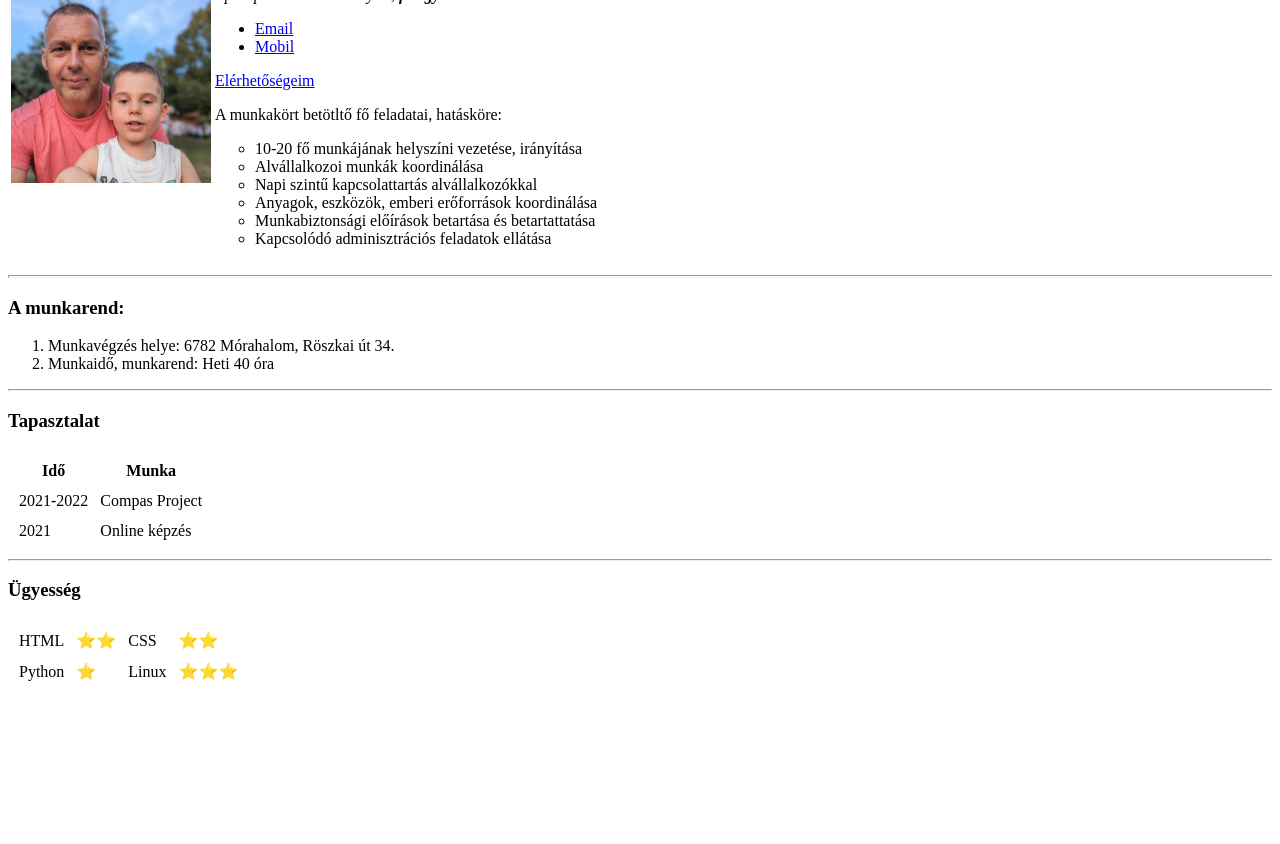
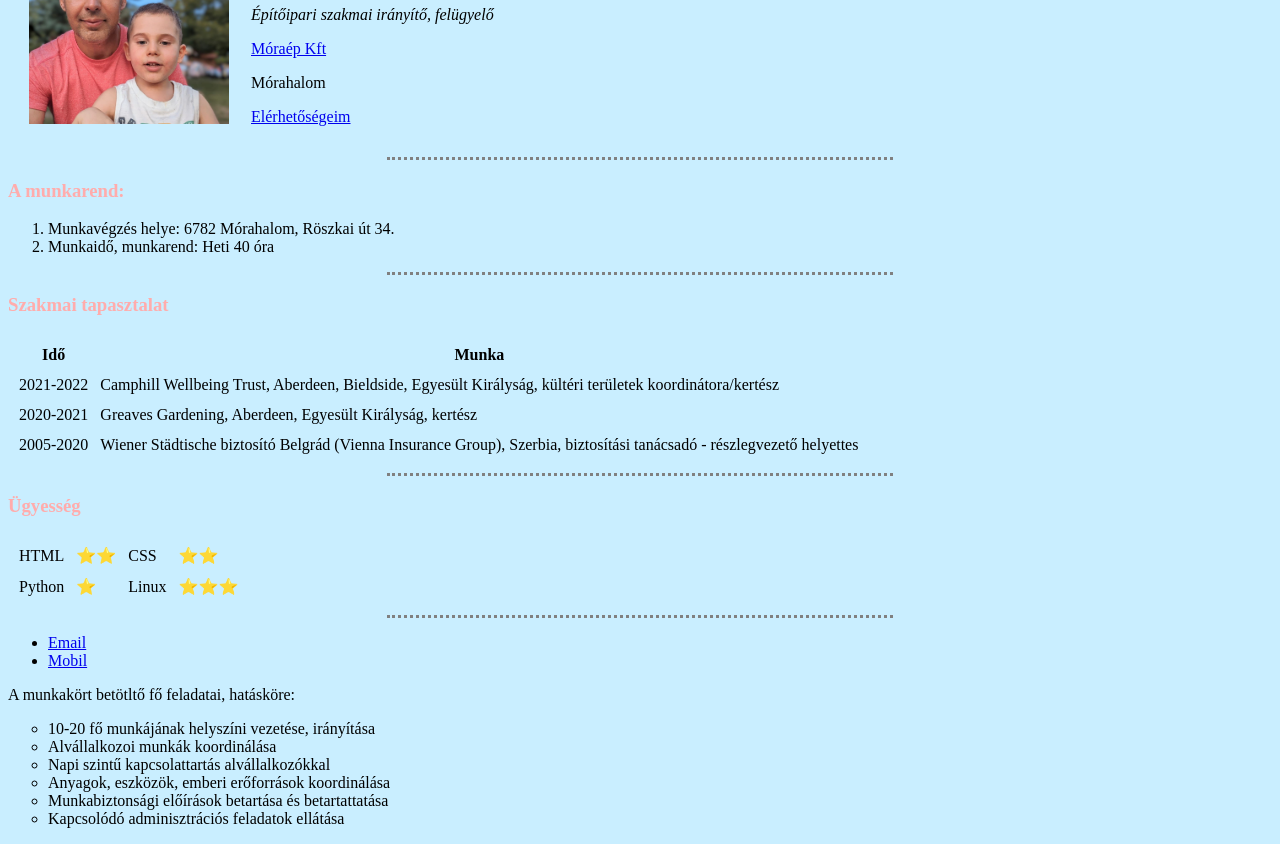
Before and after one commit to skondic/Web-Development---CV, a plain HTML site: page index.html in a window 1280 px wide. Shown: the part 105-949 px from the top of the page. Before the commit the page ends 805 px from the top, so only its background shows below. Drawn offline with Linux system fonts and the light colour scheme.

Commit message:
version - 2

```diff
--- /dev/null
+++ b/css/styles.css
@@ -0,0 +1,19 @@
+body {
+    background-color: #C9EEFF;
+ }
+
+ h1 {
+    color: #FFACAC;
+ }
+
+ h3 {
+    color: #FFACAC;
+ }
+
+ hr {
+    border-style: none;
+    border-top-style: dotted;
+    border-color: grey;
+    border-width: 3px;
+    width: 40%;
+ }
--- a/index.html
+++ b/index.html
@@ -3,27 +3,21 @@
 <head>
     <meta charset="UTF-8">
     <title>Svetislav's Personal Site</title>
+    <link rel="stylesheet" href="css/styles.css">
+
+
 </head>
+
 <body>
-    <table>
+    <table cellspacing="20">
         <tr>
-            <td><img src="Ceti profil kép(400x400).jpg" alt="Svetislav's profile picture" width="200" height="200"></td>
+            <td><img src="images/Ceti profil kép.jpg" alt="Svetislav's profile picture" width="200" height="200"></td>
             <td><h1>Kondic Svetislav</h1>
-                <p><em>Építőipari szakmai irányítő, <strong>felügyelő</strong></em></p>
-                <ul>
-                    <li><a href="mailto:svetislav.kondic@gmail.com">Email</a></li>
-                    <li><a href="tel:+36307408950">Mobil</a></li>
-                </ul>
-                <a href="contact-me.html">Elérhetőségeim</a>
-                <p>A munkakört betötltő fő feladatai, hatásköre:</p>
-                <ul style="list-style-type:circle">
-                    <li>10-20 fő munkájának helyszíni vezetése, irányítása</li>
-                    <li>Alvállalkozoi munkák koordinálása</li>
-                    <li>Napi szintű kapcsolattartás alvállalkozókkal</li>
-                    <li>Anyagok, eszközök, emberi erőforrások koordinálása</li>
-                    <li>Munkabiztonsági előírások betartása és betartattatása</li>
-                    <li>Kapcsolódó adminisztrációs feladatok ellátása</li>
-                </ul></td>
+                <p><em>Építőipari szakmai irányítő, felügyelő</em></p>
+                <a href="http://moraepkft.hu/">Móraép Kft</a>
+                <p>Mórahalom</p>
+                <a href="contact-me.html">Elérhetőségeim</a></td>
+
         </tr>
     </table>
 
@@ -35,7 +29,7 @@
         <li>Munkaidő, munkarend: Heti 40 óra</li>
     </ol>
     <hr>
-    <h3>Tapasztalat</h3>
+    <h3>Szakmai tapasztalat</h3>
     <table cellspacing="10">
         <thead>
             <tr>
@@ -46,11 +40,15 @@
         <tbody>
             <tr>
                 <td>2021-2022</td>
-                <td>Compas Project</td>
+                <td>Camphill Wellbeing Trust, Aberdeen, Bieldside, Egyesült Királyság, kültéri területek koordinátora/kertész </td>
             </tr>
             <tr>
-                <td>2021</td>
-                <td>Online képzés</td>
+                <td>2020-2021</td>
+                <td>Greaves Gardening, Aberdeen, Egyesült Királyság, kertész</td>
+            </tr>
+            <tr>
+                <td>2005-2020</td>
+                <td>Wiener Stӓdtische biztosító Belgrád (Vienna Insurance Group), Szerbia, biztosítási tanácsadó - részlegvezető helyettes</td>
             </tr>
         </tbody>
     </table>
@@ -71,7 +69,20 @@
         </tr>
 
     </table>
-
+    <hr>
+    <ul>
+        <li><a href="mailto:svetislav.kondic@gmail.com">Email</a></li>
+        <li><a href="tel:+36307408950">Mobil</a></li>
+    </ul>
+    <p>A munkakört betötltő fő feladatai, hatásköre:</p>
+                <ul style="list-style-type:circle">
+                    <li>10-20 fő munkájának helyszíni vezetése, irányítása</li>
+                    <li>Alvállalkozoi munkák koordinálása</li>
+                    <li>Napi szintű kapcsolattartás alvállalkozókkal</li>
+                    <li>Anyagok, eszközök, emberi erőforrások koordinálása</li>
+                    <li>Munkabiztonsági előírások betartása és betartattatása</li>
+                    <li>Kapcsolódó adminisztrációs feladatok ellátása</li>
+                </ul></td>
 
 </body>
 </html>
```
Also changed, not shown: contact-me.html (+31 -10 lines), images/Ceti profil kép.jpg (added).
